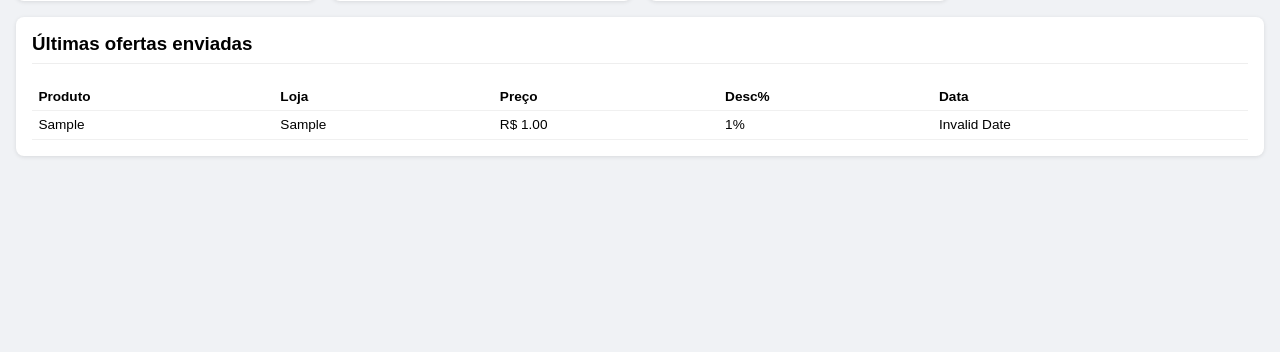
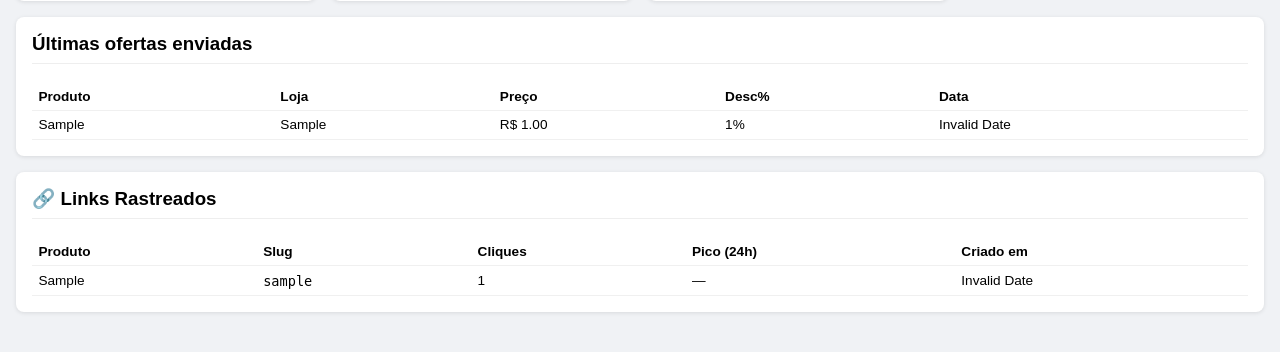
Before and after one commit to matheusmoraesnascimento-beep/bot-ofertas-whatsapp, a Flask app: page / in a window 1280 px wide. Shown: the part 400-752 px from the top of the page. Run offline with Flask 3, Linux system fonts and the light colour scheme; the visitor is signed in with stand-in values (Sample User, id 1); tables that the repository leaves empty hold one stand-in row (values such as "Sample post").

Commit message:
feat: add Links Rastreados card to dashboard

```diff
--- a/painel/templates/index.html
+++ b/painel/templates/index.html
@@ -71,6 +71,15 @@
         <tbody id="tabela-ofertas"></tbody>
       </table>
     </div>
+
+    <!-- Links rastreados -->
+    <div class="card" style="grid-column: 1 / -1;">
+      <h3>🔗 Links Rastreados</h3>
+      <table>
+        <thead><tr><th>Produto</th><th>Slug</th><th>Cliques</th><th>Pico (24h)</th><th>Criado em</th></tr></thead>
+        <tbody id="tabela-links"></tbody>
+      </table>
+    </div>
   </div>
 
   <script>
@@ -118,6 +127,23 @@
           <td>R$ ${Number(o.preco).toFixed(2)}</td>
           <td>${o.desconto || 0}%</td>
           <td>${new Date(o.data_envio).toLocaleString('pt-BR')}</td>
+        </tr>`).join('');
+    }
+
+    async function carregarLinks() {
+      const links = await get('/api/links');
+      const tbody = document.getElementById('tabela-links');
+      if (!links.length) {
+        tbody.innerHTML = '<tr><td colspan="5" style="color:#999">Nenhum link registrado ainda.</td></tr>';
+        return;
+      }
+      tbody.innerHTML = links.map(l => `
+        <tr>
+          <td>${(l.produto || '').substring(0, 45)}</td>
+          <td><code>${l.slug}</code></td>
+          <td>${l.total_cliques}</td>
+          <td>${l.hora_pico || '—'}</td>
+          <td>${new Date(l.criado_em).toLocaleString('pt-BR')}</td>
         </tr>`).join('');
     }
 
@@ -171,8 +197,9 @@
       }, 15000);
     }
 
-    carregarStatus(); carregarConfig(); carregarCategorias(); carregarOfertas();
+    carregarStatus(); carregarConfig(); carregarCategorias(); carregarOfertas(); carregarLinks();
     setInterval(carregarStatus, 15000);
+    setInterval(carregarLinks, 30000);
   </script>
 </body>
 </html>
```
